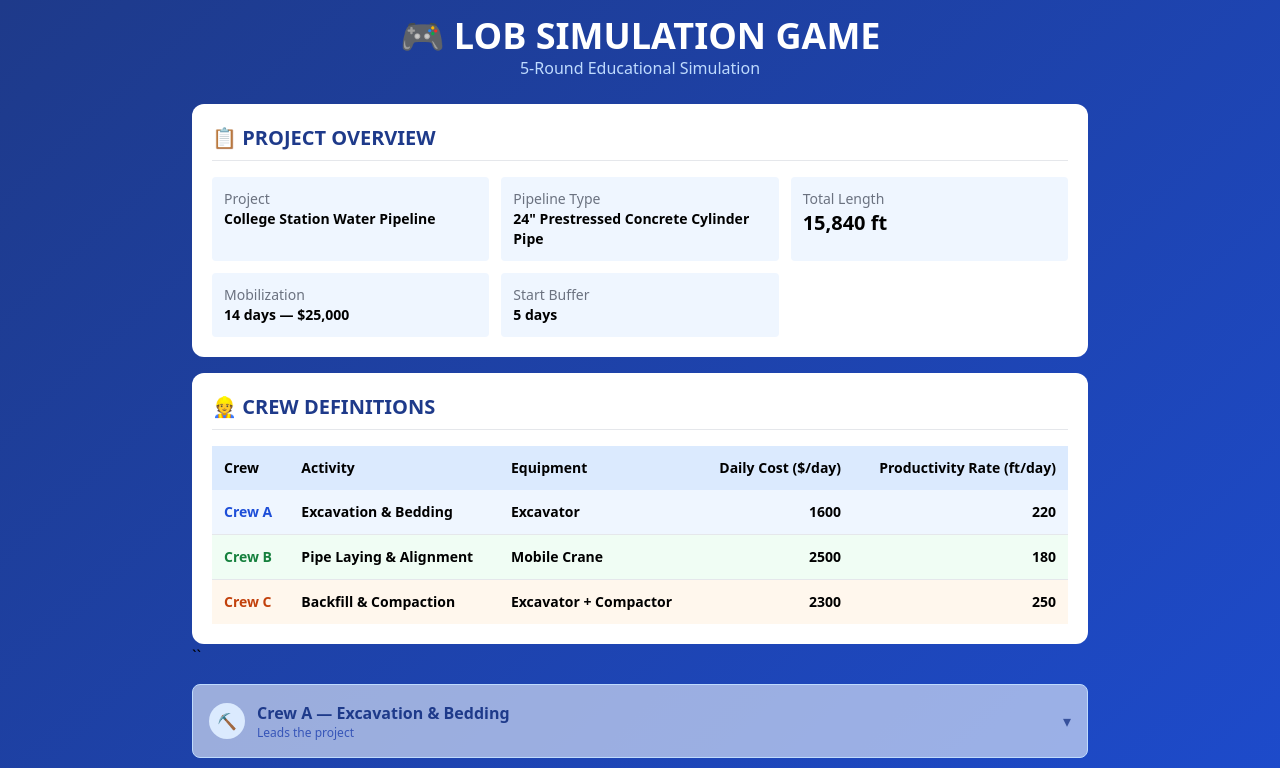
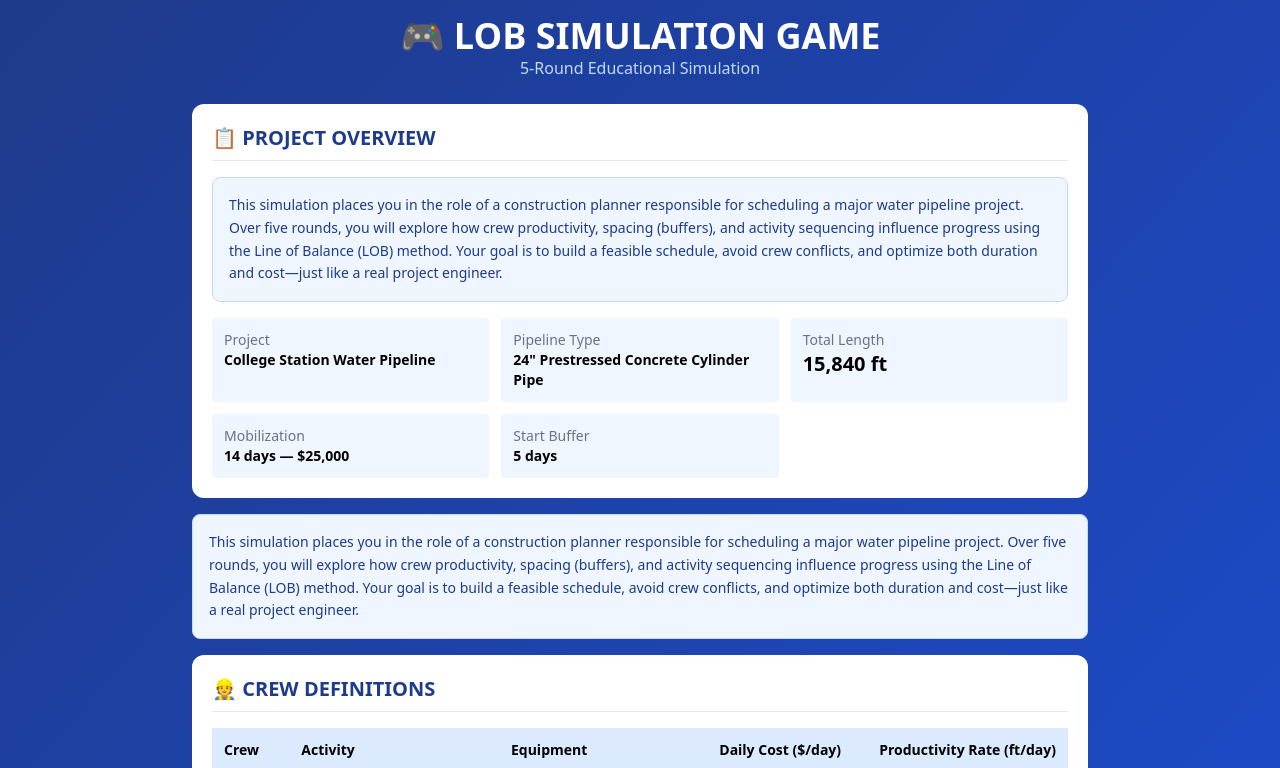
Before and after one commit to tota2544/LOB-Player, a React (Create React App) app: page / in a window 1280 px wide. Shown: the top 768 px of the page. Built offline with nearby package versions, Linux system fonts and the light colour scheme.

Commit message:
Update App.js

```diff
--- a/src/App.js
+++ b/src/App.js
@@ -210,6 +210,16 @@ export default function LOBGame() {
 
           <div className="bg-white rounded-xl p-5">
             <h2 className="text-xl font-bold text-blue-900 border-b pb-2 mb-4">📋 PROJECT OVERVIEW</h2>
+                        {/* Project Overview Introduction */}
+            <div className="mb-4 rounded-lg border border-blue-200 bg-blue-50 p-4">
+              <p className="text-sm leading-relaxed text-blue-900">
+                This simulation places you in the role of a construction planner responsible for scheduling
+                a major water pipeline project. Over five rounds, you will explore how crew productivity,
+                spacing (buffers), and activity sequencing influence progress using the Line of Balance (LOB)
+                method. Your goal is to build a feasible schedule, avoid crew conflicts, and optimize both
+                duration and cost—just like a real project engineer.
+              </p>
+            </div>
             <div className="grid grid-cols-2 md:grid-cols-3 gap-3 text-sm">
               <div className="bg-blue-50 p-3 rounded"><div className="text-gray-500">Project</div><div className="font-bold">College Station Water Pipeline</div></div>
               <div className="bg-blue-50 p-3 rounded"><div className="text-gray-500">Pipeline Type</div><div className="font-bold">24" Prestressed Concrete Cylinder Pipe</div></div>
@@ -218,6 +228,16 @@ export default function LOBGame() {
               <div className="bg-blue-50 p-3 rounded"><div className="text-gray-500">Start Buffer</div><div className="font-bold">{DEFAULT_BUFFER} days</div></div>
             </div>
           </div>
+            {/* Project Overview Introduction */}
+      <div className="mb-4 rounded-lg border border-blue-200 bg-blue-50 p-4">
+        <p className="text-sm leading-relaxed text-blue-900">
+          This simulation places you in the role of a construction planner responsible for scheduling
+          a major water pipeline project. Over five rounds, you will explore how crew productivity,
+          spacing (buffers), and activity sequencing influence progress using the Line of Balance (LOB)
+          method. Your goal is to build a feasible schedule, avoid crew conflicts, and optimize both
+          duration and cost—just like a real project engineer.
+        </p>
+      </div>
 
 
         <div className="bg-white rounded-xl p-5">
```
